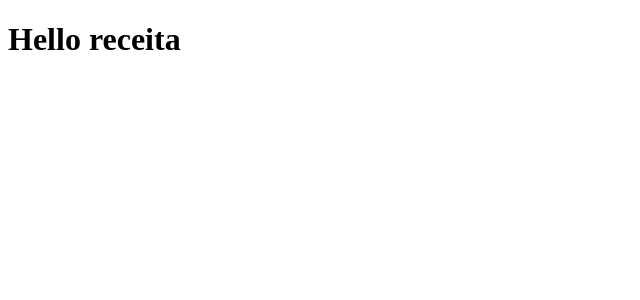
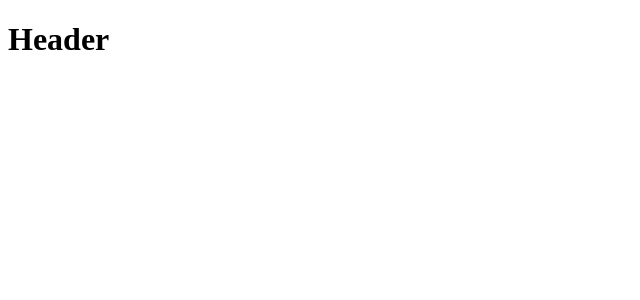
Before and after one commit to brunomart97/consulta-receita-federal, a React (Create React App) app: page / in a window 1280 px wide. Shown: the top 300 px of the page, without its empty margins (0-640 px from the left). Built offline with nearby package versions, Linux system fonts and the light colour scheme.

Commit message:
Header component

```diff
--- a/src/App.tsx
+++ b/src/App.tsx
@@ -1,9 +1,8 @@
+import { Header } from './components/Header';
 
 function App() {
   return (
-  <h1>
-    Hello receita
-  </h1>
+    <Header />
   );
 }
 
--- /dev/null
+++ b/src/components/Header/index.tsx
@@ -0,0 +1,7 @@
+import './styles.scss';
+
+export function Header() {
+    return(
+        <h1>Header</h1>
+    )
+};
```
Also changed, not shown: src/components/Header/styles.scss (added).
